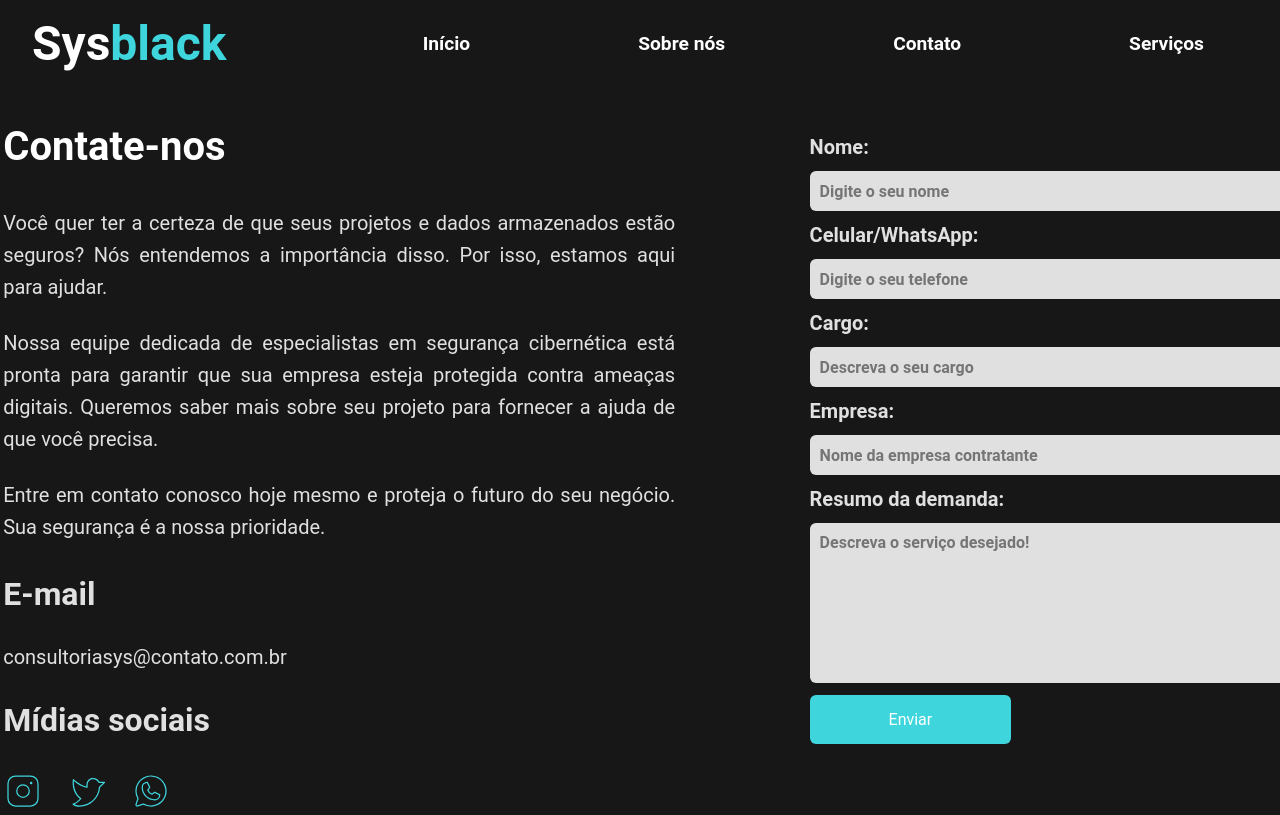
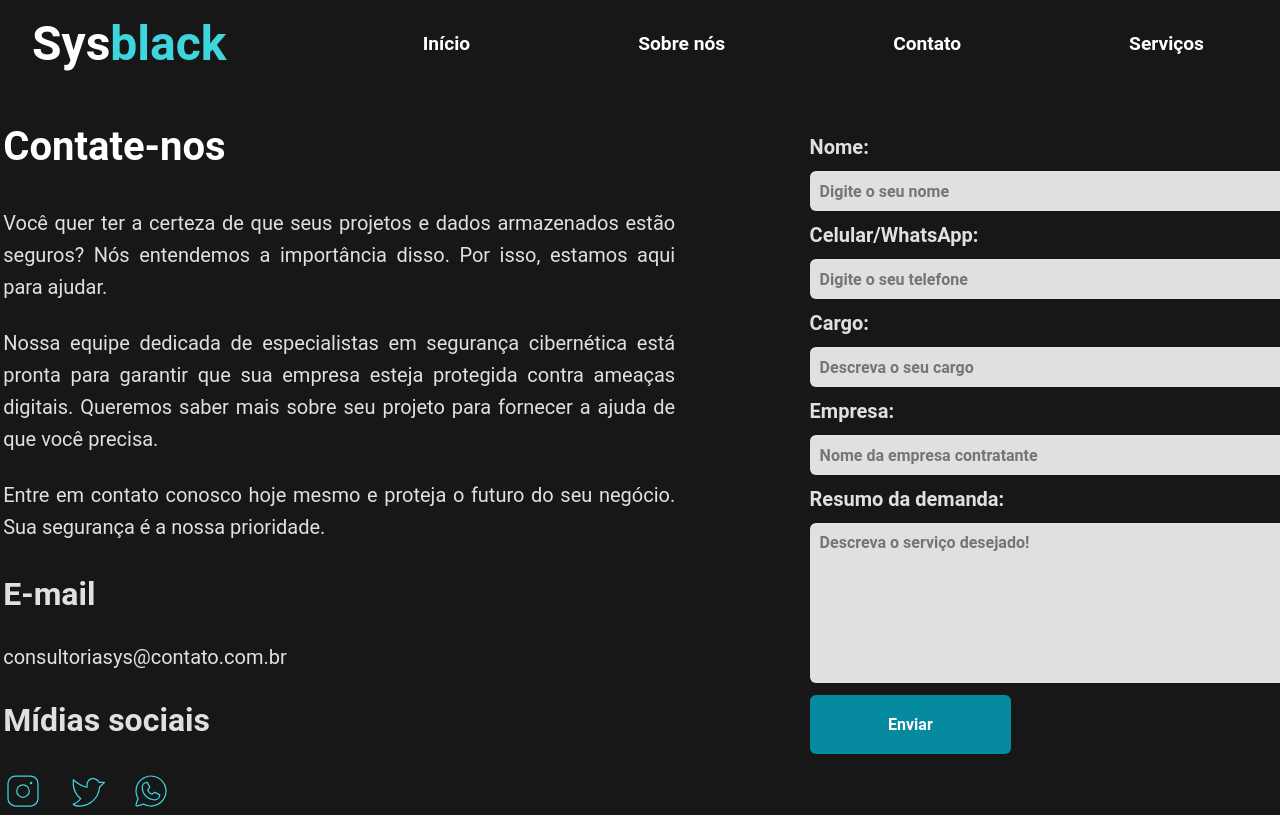
Before and after one commit to curso-CC/Sys-black, a React (Vite) app: page /contact in a window 1280 px wide. Shown: the top 815 px of the page. Built offline with nearby package versions, Linux system fonts and the light colour scheme.

Commit message:
Mudança de cores do botão

```diff
--- a/src/components/Button/style.ts
+++ b/src/components/Button/style.ts
@@ -3,12 +3,13 @@ import styled from "styled-components";
 
 export const ButtonContainer = styled.button`
 	width: 50%;
-	padding: 15px 20px;
-	background-color: ${props => props.theme["text-green"]};
+	padding: 20px 20px;
+	background-color: ${props => props.theme["text-transition-green"]};
 	color: white;
 	border: none;
 	border-radius: 6px;
 	cursor: pointer;
+	font-weight: bold;
 
 	transition: background-color 200ms linear;
 
```
